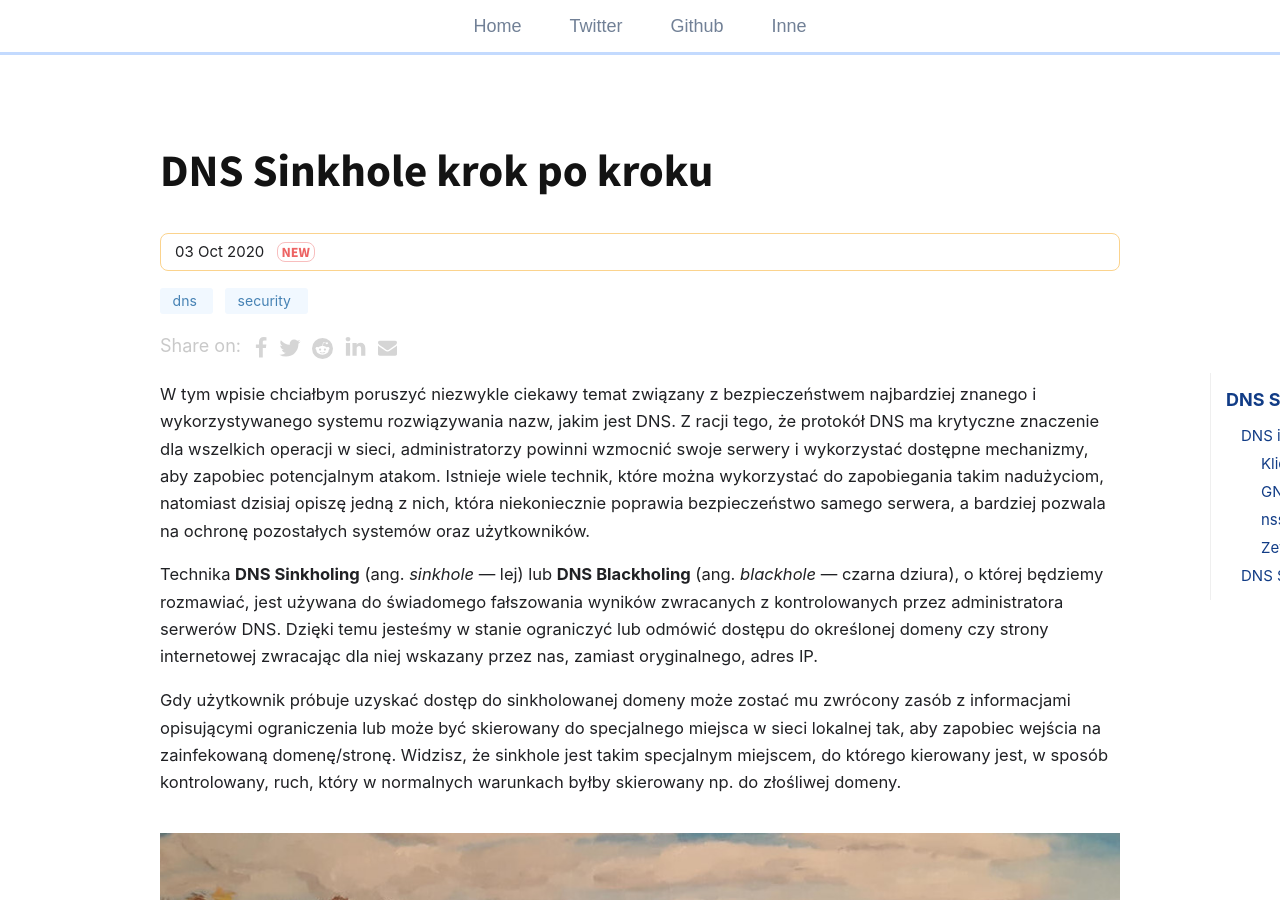
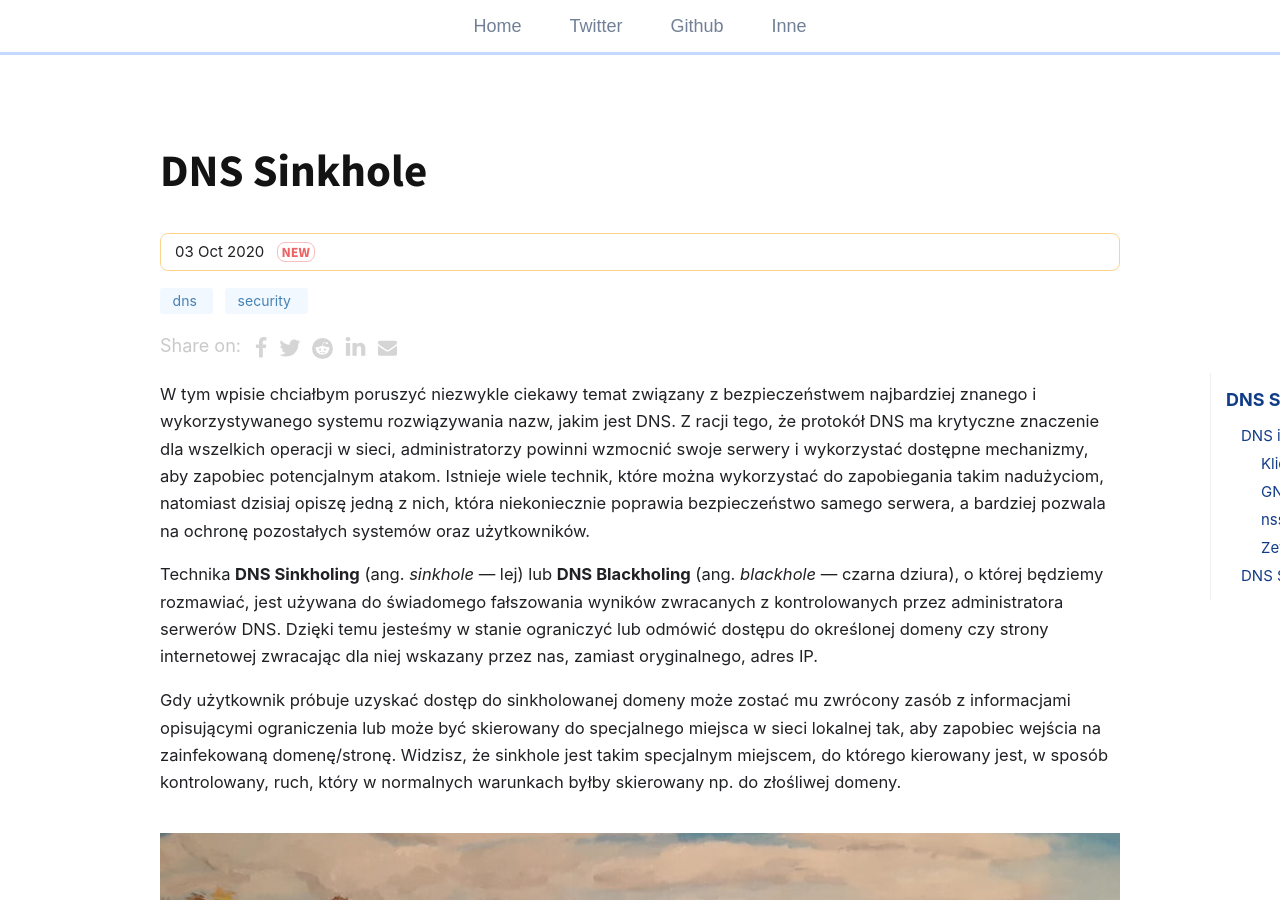
Before and after one commit to git04112019/trimstray.github.io, a Jekyll site: the page built from _posts/2020-10-03-dns_sinkhole.md, in a window 1280 px wide and 900 px high. Built offline with Jekyll 4.4.1, drawn with Linux system fonts in a browser that asks for light colours; comment, search, counter and statistics services are not loaded.

Commit message:
uncommited changes - signed-off-by: trimstray <trimstray@gmail.com>

```diff
--- a/_posts/2020-10-03-dns_sinkhole_krok_po_kroku.md
+++ b/_posts/2020-10-03-dns_sinkhole.md
@@ -1,6 +1,6 @@
 ---
 layout: post
-title: 'DNS Sinkhole krok po kroku'
+title: 'DNS Sinkhole'
 description: "Mechanizm przechwytywania żądań DNS w celu ochrony Twojej organizacji i użytkowników."
 date: 2020-10-03 10:47:45
 categories: [publications]
```
Also changed, not shown: assets/img/posts/dns_hierarchy_step_by_step.png.
